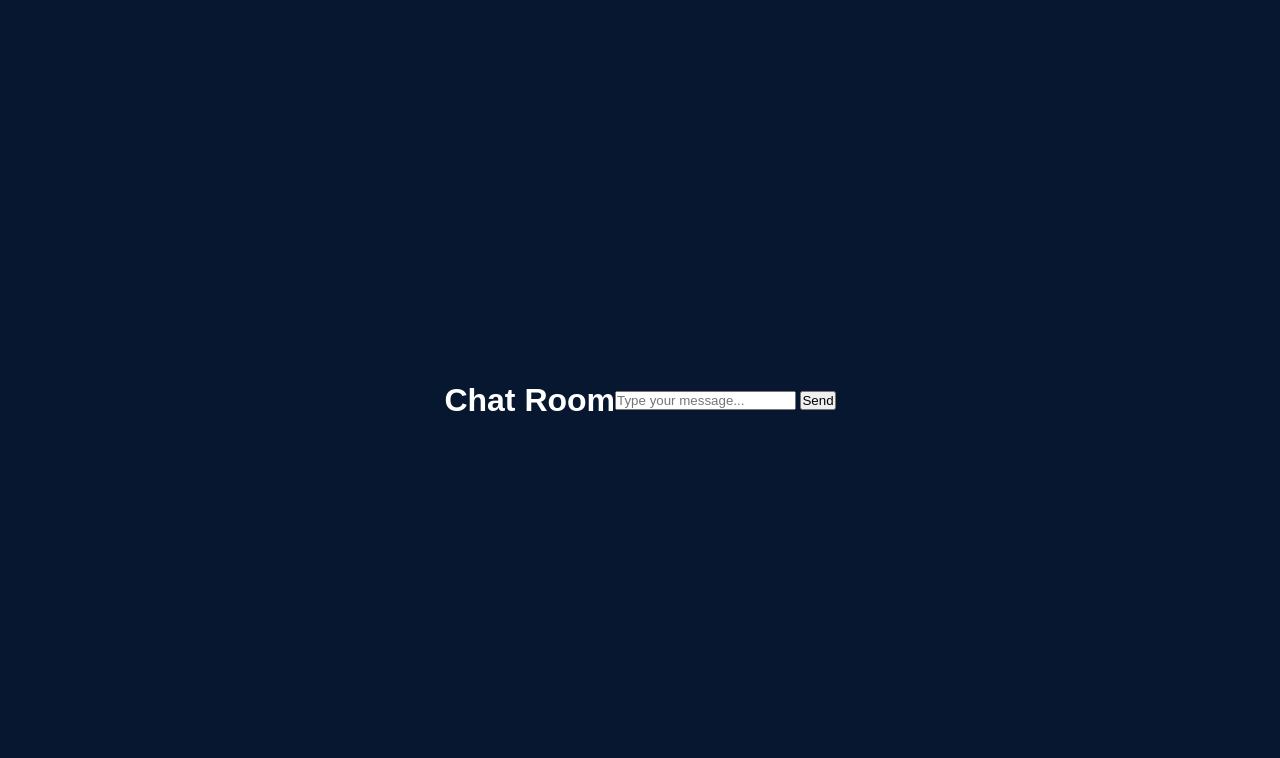
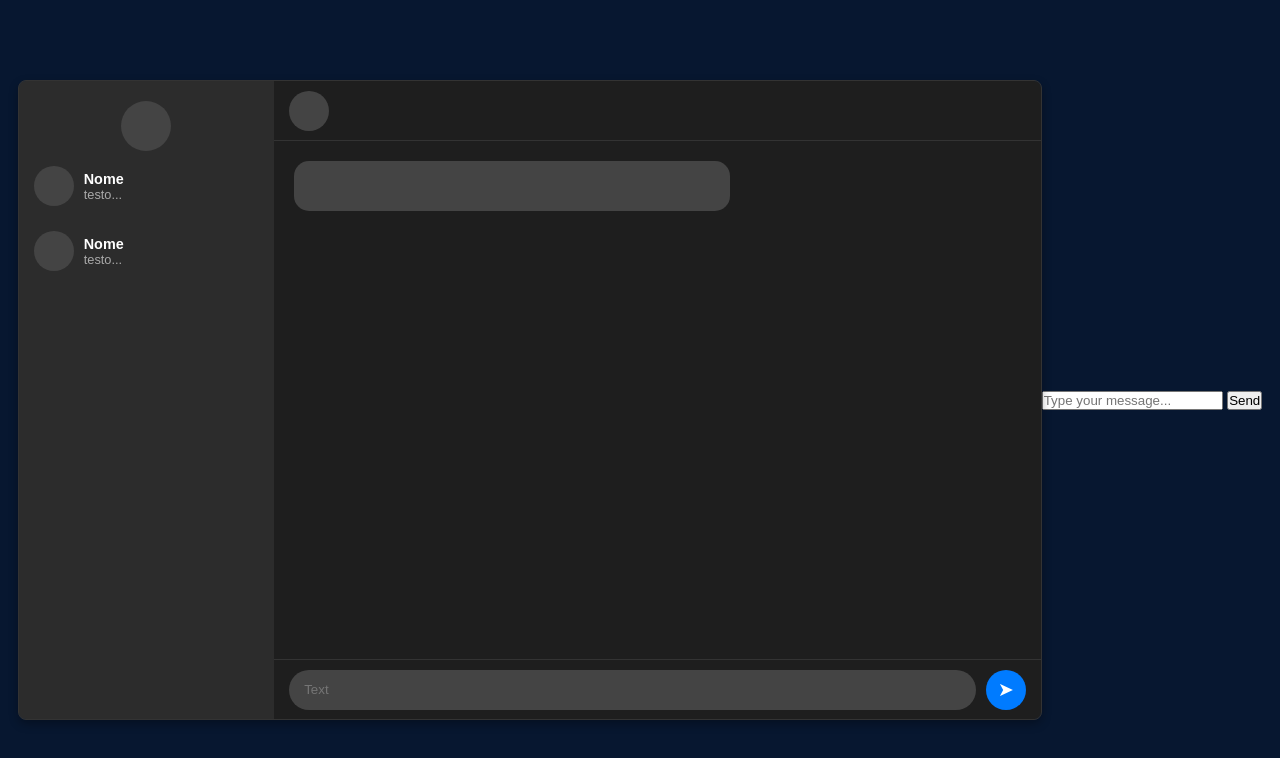
Before and after one commit to kassandei/kassandei.github.io, a plain HTML site: page public/index.html in a window 1280 px wide. Drawn offline with nearby package versions, Linux system fonts and the light colour scheme; no server answers.

Commit message:
updated index.html

```diff
--- a/public/index.html
+++ b/public/index.html
@@ -3,11 +3,42 @@
 <head>
   <meta charset="UTF-8">
   <meta name="viewport" content="width=device-width, initial-scale=1.0">
-  <title>Chat App</title>
+  <title>minimal</title>
   <link rel="stylesheet" href="styles.css">
 </head>
 <body>
-  <h1>Chat Room</h1>
+  <div class="app">
+    <aside class="sidebar">
+      <div class="profile-pic"></div>
+      <div class="contact">
+        <div class="avatar"></div>
+        <div class="contact-info">
+          <span class="name">Nome</span>
+          <span class="message-preview">testo...</span>
+        </div>
+      </div>
+      <div class="contact">
+        <div class="avatar"></div>
+        <div class="contact-info">
+          <span class="name">Nome</span>
+          <span class="message-preview">testo...</span>
+        </div>
+      </div>
+    </aside>
+    <main class="chat">
+      <div class="chat-header">
+        <div class="circle"></div><!--profilo con cui si sta ciattando-->
+      </div>
+      <div class="chat-body">
+        <div class="message-bubble"></div>
+        <div class="message-input"></div>
+      </div>
+      <footer class="chat-footer">
+        <input type="text" class="message-box" id="message-box" placeholder="Text" />
+        <button class="send-button">➤</button>
+      </footer>
+    </main>
+  </div>
 
   <ul id="messages"></ul>  <!-- Display chat messages here -->
 
```
